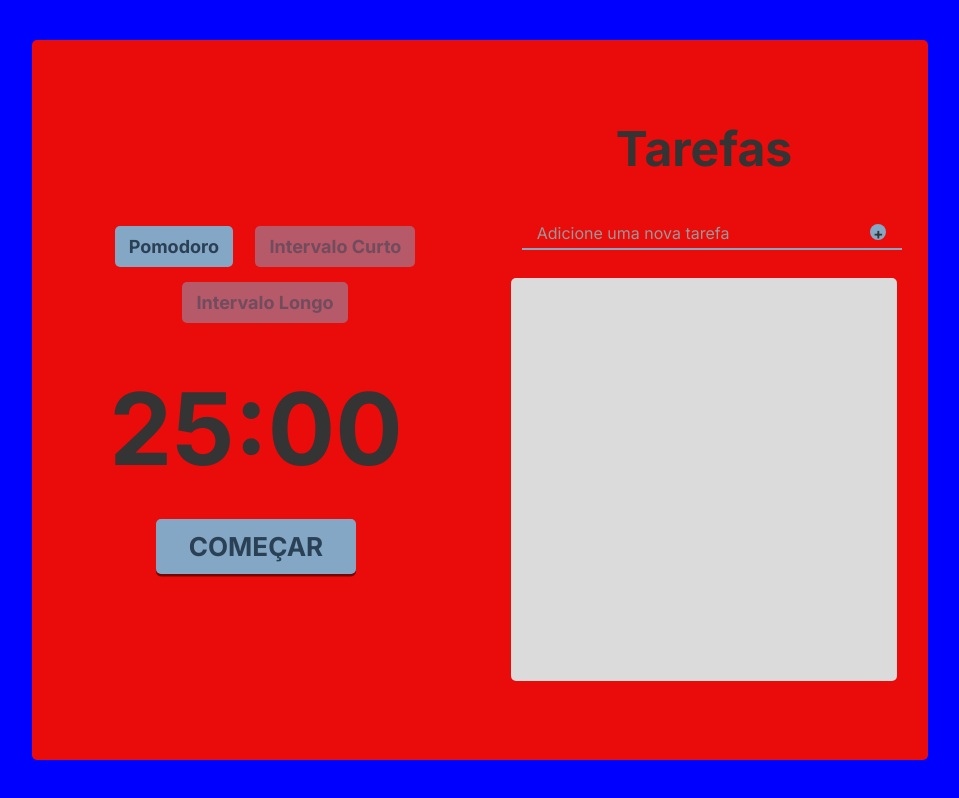
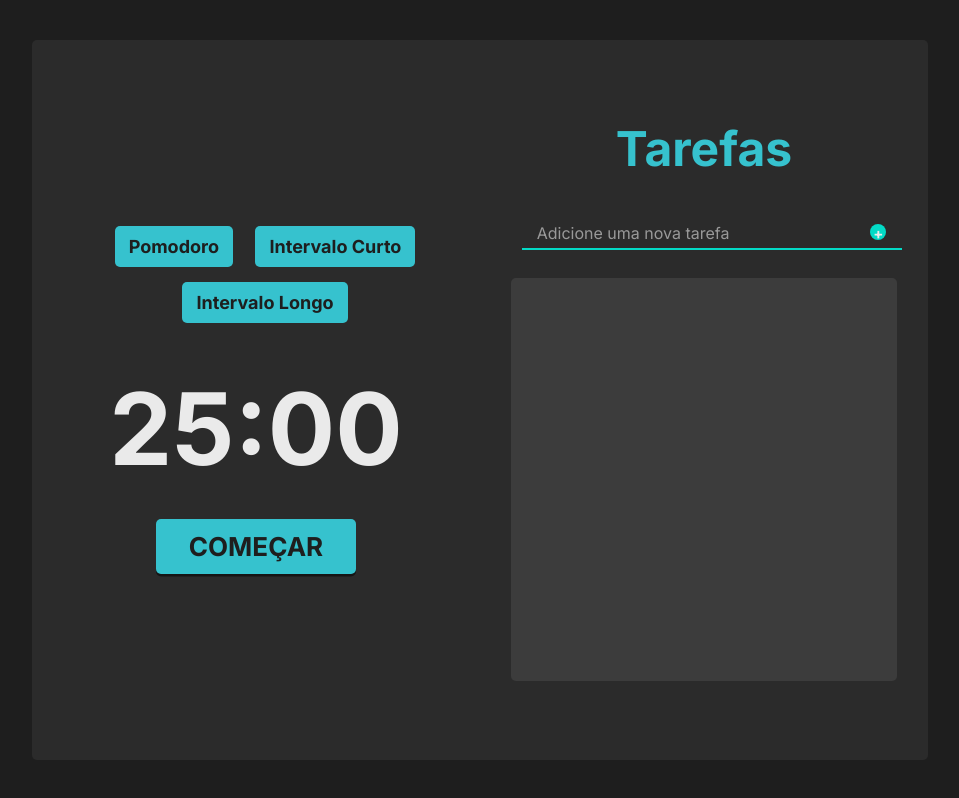
Before and after one commit to Patrick-1810/pomodoro-timer, a plain HTML site: page src/index.html in a window 1280 px wide. Shown: the whole page, without its empty margins (160-1119 px from the left). Drawn offline with Linux system fonts and the light colour scheme.

Commit message:
implementation of the official color palette and creation of the root

```diff
--- a/src/css/style.css
+++ b/src/css/style.css
@@ -4,10 +4,9 @@
     margin: 0;
     padding: 0;
     font-family: 'Inter', sans-serif;
-    color: #343434;
+    color: #EAEAEA;
+    /* Texto */
 }
-
-
 
 .image-effect {
     height: 100vh;
@@ -15,7 +14,8 @@
     display: flex;
     justify-content: center;
     align-items: center;
-    background-color: blue;
+    background-color: #1E1E1E;
+    /* Background */
 }
 
 .container {
@@ -24,7 +24,8 @@
     display: flex;
     align-items: center;
     border-radius: 5px;
-    background-color: rgb(234, 11, 11);
+    background-color: #2B2B2B;
+    /* Container */
 }
 
 .timer-container {
@@ -33,8 +34,10 @@
 }
 
 .timer-container button {
-    color: rgb(42 64 84 / .5);
-    background: rgb(132 167 197 / .5);
+    color: #1E1E1E;
+    /* Texto do Botão */
+    background: #36C2CE;
+    /* Fundo do Botão */
     border: none;
     border-radius: 5px;
     font-weight: bold;
@@ -49,25 +52,30 @@
 }
 
 .active-button {
-    background-color: #84A7C5 !important;
-    color: #2A4054 !important;
+    background-color: #36C2CE !important;
+    /* Fundo do Botão Ativo */
+    color: #1E1E1E !important;
+    /* Texto do Botão Ativo */
 }
 
 .timer-container p {
     font-size: 6.25rem;
     font-weight: bold;
     margin: 30px 0;
-    color: #343434
+    color: #EAEAEA;
+    /* Texto */
 }
 
 .timer-container .start {
-    background-color: #84A7C5;
+    background-color: #36C2CE;
+    /* Fundo do Botão Iniciar */
     font-size: 1.625rem;
     text-transform: uppercase;
     width: 200px;
     height: 55px;
-    box-shadow: 0 2.5px rgb(0 0 0 / .5);
-    color: #2A4054;
+    box-shadow: 0 2.5px rgba(0, 0, 0, 0.5);
+    color: #1E1E1E;
+    /* Texto do Botão Iniciar */
 }
 
 .tasks {
@@ -78,12 +86,15 @@
 .tasks h1 {
     font-size: 3rem;
     margin-bottom: 30px;
+    color: #36C2CE;
+    /* Títulos e Subtítulos */
 }
 
 .tasks form input {
     background: transparent;
     border: none;
-    border-bottom: 2px solid #84A7C5;
+    border-bottom: 2px solid #03DAC6;
+    /* Borda do Input */
     width: 350px;
     outline: none;
     padding: 15px 15px 5px;
@@ -95,7 +106,8 @@
 }
 
 .tasks form button {
-    background: #84A7C5;
+    background: #03DAC6;
+    /* Fundo do Botão de Formulário */
     border: none;
     border-radius: 100%;
     height: 16px;
@@ -108,7 +120,8 @@
 
 .tasks-list {
     display: flex;
-    background: #DBDBDB;
+    background: #3C3C3C;
+    /* Fundo da Lista de Tarefas */
     border-radius: 5px;
     width: 386px;
     height: 403px;
@@ -127,10 +140,12 @@
     width: 75%;
     margin: 0 36px;
     padding: 10px 18px 6px 6px;
+    color: #EAEAEA;
+    /* Texto da Lista de Tarefas */
 }
 
 .divider-task {
-    border: 1px solid #b0b0b0b7;
+    border: 1px solid rgba(176, 176, 176, 0.72);
 }
 
 .tasks-list ol::-webkit-scrollbar {
```
